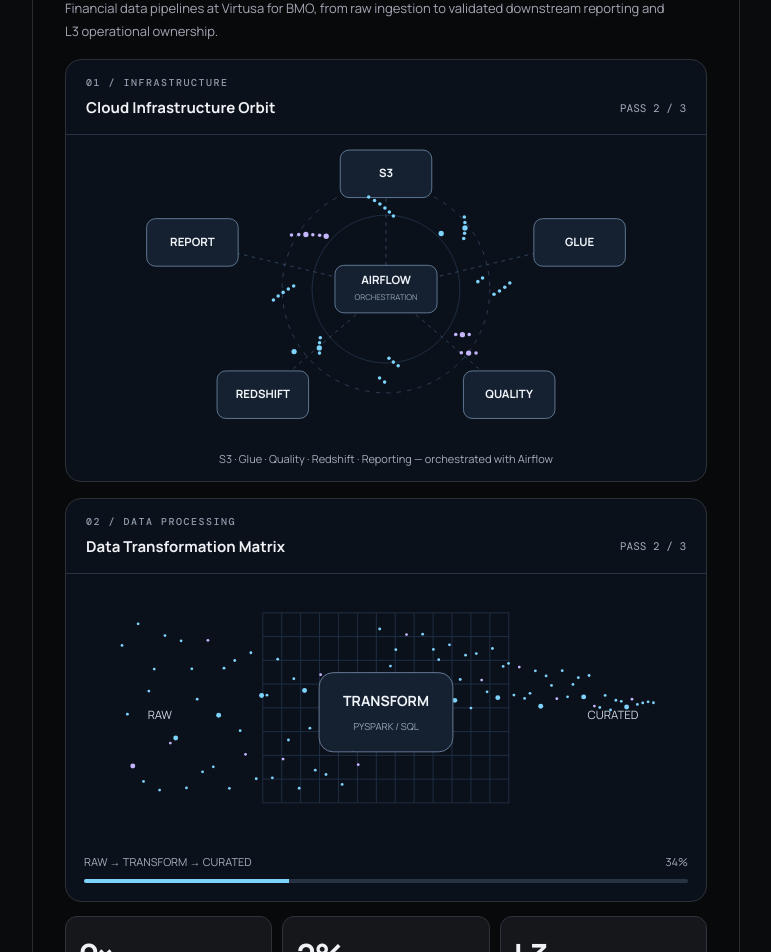
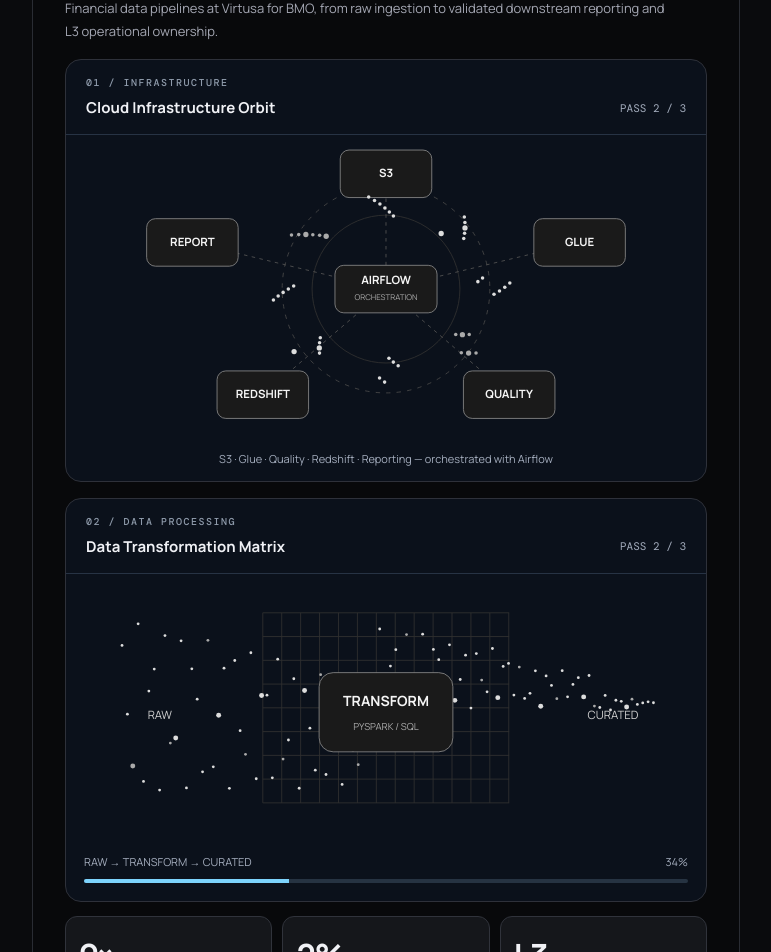
Before and after one commit to abii-18/abinav-data-engineer-portfolio, a React (Vite) app: page / in a window 1280 px wide. Shown: the part 1700-2652 px from the top of the page, without its empty margins (254-1025 px from the left). Built offline with nearby package versions, Linux system fonts and the light colour scheme.

Commit message:
Apply monochrome palette to src/components/DataInMotion.tsx

```diff
--- a/src/components/DataInMotion.tsx
+++ b/src/components/DataInMotion.tsx
@@ -59,19 +59,19 @@ function Orbit({ seconds }: { seconds: number }) {
   const positions = [[350,35],[570,113],[490,286],[210,286],[130,113]]
   const labels = ['S3','GLUE','QUALITY','REDSHIFT','REPORT']
   return <div className="motion-visual"><div className="motion-visual-header"><small>01 / INFRASTRUCTURE</small><strong>Cloud Infrastructure Orbit</strong><span>{seconds >= 18 ? 'COMPLETE' : 'PASS ' + (Math.floor(seconds / 6) + 1) + ' / 3'}</span></div><svg className="motion-svg" viewBox="0 0 700 340" role="img" aria-label="Airflow orchestrating S3, Glue, Quality, Redshift and Reporting">
-    <circle cx="350" cy="166" r="118" fill="none" stroke="#30445c" strokeDasharray="5 7"/><circle cx="350" cy="166" r="84" fill="none" stroke="#203247"/>
-    {positions.map(([x,y],i)=><g key={i}><line x1="350" y1="166" x2={x} y2={y} stroke="#334b66" strokeDasharray="4 5"/><rect x={x-52} y={y-27} width="104" height="54" rx="10" fill="#152131" stroke="#68829f"/><text x={x} y={y+4} textAnchor="middle" fill="#f1f5f9" fontSize="13" fontWeight="700">{labels[i]}</text></g>)}
-    {Array.from({length:45},(_,i)=>{const angle=i*.78+seconds*.65,r=105+i%7*6;return <circle key={i} cx={350+Math.cos(angle)*r} cy={166+Math.sin(angle)*r*.75} r={i%6===0?3:2} fill={i%4===0?'#c4b5fd':'#7dd3fc'}/>})}
-    <rect x="292" y="139" width="116" height="54" rx="10" fill="#152131" stroke="#68829f"/><text x="350" y="160" textAnchor="middle" fill="#f1f5f9" fontSize="13" fontWeight="700">AIRFLOW</text><text x="350" y="178" textAnchor="middle" fill="#94a3b8" fontSize="9">ORCHESTRATION</text>
+    <circle cx="350" cy="166" r="118" fill="none" stroke="#484848" strokeDasharray="5 7"/><circle cx="350" cy="166" r="84" fill="none" stroke="#303030"/>
+    {positions.map(([x,y],i)=><g key={i}><line x1="350" y1="166" x2={x} y2={y} stroke="#525252" strokeDasharray="4 5"/><rect x={x-52} y={y-27} width="104" height="54" rx="10" fill="#1a1a1a" stroke="#858585"/><text x={x} y={y+4} textAnchor="middle" fill="#f5f5f5" fontSize="13" fontWeight="700">{labels[i]}</text></g>)}
+    {Array.from({length:45},(_,i)=>{const angle=i*.78+seconds*.65,r=105+i%7*6;return <circle key={i} cx={350+Math.cos(angle)*r} cy={166+Math.sin(angle)*r*.75} r={i%6===0?3:2} fill={i%4===0?'#aaaaaa':'#dddddd'}/>})}
+    <rect x="292" y="139" width="116" height="54" rx="10" fill="#1a1a1a" stroke="#858585"/><text x="350" y="160" textAnchor="middle" fill="#f5f5f5" fontSize="13" fontWeight="700">AIRFLOW</text><text x="350" y="178" textAnchor="middle" fill="#aaaaaa" fontSize="9">ORCHESTRATION</text>
   </svg><p>S3 · Glue · Quality · Redshift · Reporting — orchestrated with Airflow</p></div>
 }
 function TransformationMatrix({ seconds }: { seconds: number }) {
   const pct=Math.round(Math.min(100,seconds/18*100))
   return <div className="motion-visual"><div className="motion-visual-header"><small>02 / DATA PROCESSING</small><strong>Data Transformation Matrix</strong><span>{seconds>=18?'COMPLETE':'PASS '+(Math.floor(seconds/6)+1)+' / 3'}</span></div><svg className="motion-svg" viewBox="0 0 700 300" role="img" aria-label="Raw data particles becoming curated data through PySpark and SQL">
-    {Array.from({length:9},(_,i)=><line key={'h'+i} x1="210" x2="490" y1={35+i*27} y2={35+i*27} stroke="#203247"/>)}
-    {Array.from({length:14},(_,i)=><line key={'v'+i} x1={210+i*21.5} x2={210+i*21.5} y1="35" y2="251" stroke="#203247"/>)}
-    {Array.from({length:100},(_,i)=>{const progress=(i/100+seconds/4.2)%1,x=45+610*progress,raw=145+Math.sin(i*2.4)*103,grid=65+Math.floor(i/14)*24;return <circle key={i} cx={x} cy={raw*(1-progress)+grid*progress} r={i%8===0?2.8:1.6} fill={i%7===0?'#c4b5fd':'#7dd3fc'}/>})}
-    <rect x="274" y="103" width="152" height="90" rx="16" fill="#152131" stroke="#7185a1"/><text x="350" y="141" textAnchor="middle" fill="#f1f5f9" fontSize="16" fontWeight="700">TRANSFORM</text><text x="350" y="168" textAnchor="middle" fill="#94a3b8" fontSize="11">PYSPARK / SQL</text><text x="93" y="156" textAnchor="middle" fill="#cbd5e1" fontSize="13">RAW</text><text x="608" y="156" textAnchor="middle" fill="#cbd5e1" fontSize="13">CURATED</text>
+    {Array.from({length:9},(_,i)=><line key={'h'+i} x1="210" x2="490" y1={35+i*27} y2={35+i*27} stroke="#303030"/>)}
+    {Array.from({length:14},(_,i)=><line key={'v'+i} x1={210+i*21.5} x2={210+i*21.5} y1="35" y2="251" stroke="#303030"/>)}
+    {Array.from({length:100},(_,i)=>{const progress=(i/100+seconds/4.2)%1,x=45+610*progress,raw=145+Math.sin(i*2.4)*103,grid=65+Math.floor(i/14)*24;return <circle key={i} cx={x} cy={raw*(1-progress)+grid*progress} r={i%8===0?2.8:1.6} fill={i%7===0?'#aaaaaa':'#dddddd'}/>})}
+    <rect x="274" y="103" width="152" height="90" rx="16" fill="#1a1a1a" stroke="#858585"/><text x="350" y="141" textAnchor="middle" fill="#f5f5f5" fontSize="16" fontWeight="700">TRANSFORM</text><text x="350" y="168" textAnchor="middle" fill="#aaaaaa" fontSize="11">PYSPARK / SQL</text><text x="93" y="156" textAnchor="middle" fill="#d0d0d0" fontSize="13">RAW</text><text x="608" y="156" textAnchor="middle" fill="#d0d0d0" fontSize="13">CURATED</text>
   </svg><div className="motion-progress-label"><span>RAW → TRANSFORM → CURATED</span><span>{pct}%</span></div><div className="motion-progress"><i style={{width:pct+'%'}}/></div></div>
 }
 export function DataInMotion() {
```
